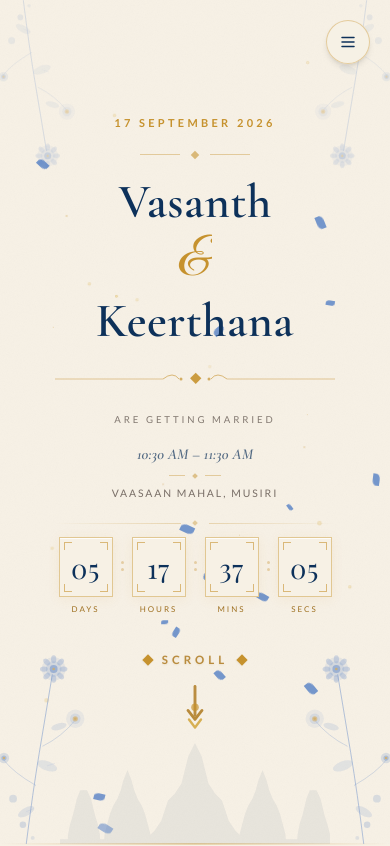
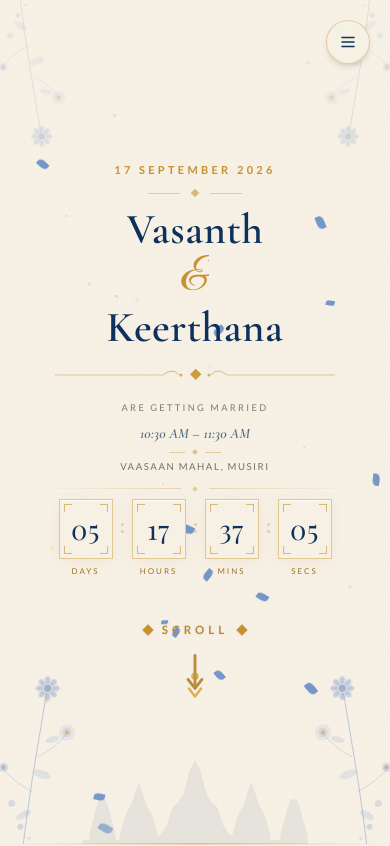
Before and after one commit to Vishwa7477/Kee-Nino, a React (Vite) app: page / in a window 390 px wide. Shown: the top 846 px of the page. Built offline with nearby package versions, Linux system fonts and the light colour scheme; a web font is replaced by a local one.

Commit message:
fix: compact hero spacing on mobile to eliminate bottom empty void

```diff
--- a/src/sections/Hero.tsx
+++ b/src/sections/Hero.tsx
@@ -293,7 +293,7 @@ export const Hero: React.FC = () => {
     <section
       id="home"
       ref={containerRef}
-      className="relative min-h-screen flex items-center justify-center overflow-hidden"
+      className="relative min-h-screen flex flex-col justify-between items-center overflow-hidden"
       style={{ background: '#F7F1E5' }}
       aria-label="Wedding invitation hero"
     >
@@ -340,28 +340,28 @@ export const Hero: React.FC = () => {
       {/* Temple silhouette — anchored flush to the bottom ending */}
       <motion.div
         className="absolute bottom-0 left-0 right-0 pointer-events-none z-0 flex items-end justify-center overflow-hidden"
-        style={{ height: 'clamp(65px, 12vh, 120px)', y: reduced ? 0 : bgY }}
+        style={{ height: 'clamp(50px, 10vh, 100px)', y: reduced ? 0 : bgY }}
         aria-hidden="true"
       >
-        <TempleSilhouette opacity={0.06} className="w-full h-full object-cover object-bottom" />
+        <TempleSilhouette opacity={0.065} className="w-full h-full object-cover object-bottom" />
       </motion.div>
 
       {/* Floral corners */}
-      <div className="absolute left-0 bottom-0 w-36 md:w-60 lg:w-72 pointer-events-none z-10" aria-hidden="true">
+      <div className="absolute left-0 bottom-0 w-32 sm:w-44 md:w-60 lg:w-72 pointer-events-none z-10" aria-hidden="true">
         <FloralCornerLeft opacity={0.7} />
       </div>
-      <div className="absolute right-0 bottom-0 w-36 md:w-60 lg:w-72 pointer-events-none z-10" aria-hidden="true">
+      <div className="absolute right-0 bottom-0 w-32 sm:w-44 md:w-60 lg:w-72 pointer-events-none z-10" aria-hidden="true">
         <FloralCornerRight opacity={0.7} />
       </div>
       <div
-        className="absolute left-0 top-0 w-32 md:w-48 pointer-events-none z-10"
+        className="absolute left-0 top-0 w-28 sm:w-36 md:w-48 pointer-events-none z-10"
         style={{ transform: 'scaleY(-1)' }}
         aria-hidden="true"
       >
         <FloralCornerLeft opacity={0.35} />
       </div>
       <div
-        className="absolute right-0 top-0 w-32 md:w-48 pointer-events-none z-10"
+        className="absolute right-0 top-0 w-28 sm:w-36 md:w-48 pointer-events-none z-10"
         style={{ transform: 'scaleY(-1)' }}
         aria-hidden="true"
       >
@@ -374,12 +374,12 @@ export const Hero: React.FC = () => {
 
       {/* Main content */}
       <motion.div
-        className="relative z-20 text-center px-6 py-14 md:py-20 flex flex-col items-center"
+        className="relative z-20 text-center px-4 pt-10 pb-4 sm:pt-14 sm:pb-6 md:py-16 flex flex-col items-center justify-center flex-1 my-auto w-full max-w-4xl"
         style={{ y: reduced ? 0 : textY }}
       >
         {/* Date eyebrow */}
         <motion.p
-          className="eyebrow text-gold mb-5"
+          className="eyebrow text-gold mb-3 md:mb-4"
           variants={fadeUp}
           initial="hidden"
           animate="visible"
@@ -390,23 +390,23 @@ export const Hero: React.FC = () => {
 
         {/* Decorative line */}
         <motion.div
-          className="flex items-center gap-3 mb-5 md:mb-6"
+          className="flex items-center gap-3 mb-3 md:mb-5"
           variants={fadeUp}
           initial="hidden"
           animate="visible"
           transition={{ duration: 0.7, ease: 'easeOut', ...stagger(1) }}
           aria-hidden="true"
         >
-          <div className="w-10 h-px bg-gold/40" />
+          <div className="w-8 md:w-10 h-px bg-gold/40" />
           <div className="w-1.5 h-1.5 rotate-45 bg-gold/60" />
-          <div className="w-10 h-px bg-gold/40" />
+          <div className="w-8 md:w-10 h-px bg-gold/40" />
         </motion.div>
 
         {/* Groom name */}
-        <div className="overflow-hidden mb-2">
+        <div className="overflow-hidden mb-1 md:mb-2">
           <motion.h1
             className="font-display font-light text-navy leading-none tracking-wide"
-            style={{ fontSize: 'clamp(3rem, 12vw, 8rem)' }}
+            style={{ fontSize: 'clamp(2.6rem, 11vw, 7.5rem)' }}
             initial={{ y: '110%' }}
             animate={{ y: '0%' }}
             transition={{ duration: 1, ease: [0.22, 1, 0.36, 1], ...stagger(2) }}
@@ -416,10 +416,10 @@ export const Hero: React.FC = () => {
         </div>
 
         {/* Ampersand */}
-        <div className="overflow-hidden mb-2">
+        <div className="overflow-hidden mb-1 md:mb-2">
           <motion.span
             className="font-script text-gold block leading-none"
-            style={{ fontSize: 'clamp(3rem, 14vw, 9rem)' }}
+            style={{ fontSize: 'clamp(2.6rem, 12vw, 8rem)' }}
             initial={{ y: '110%' }}
             animate={{ y: '0%' }}
             transition={{ duration: 1, ease: [0.22, 1, 0.36, 1], ...stagger(3) }}
@@ -430,10 +430,10 @@ export const Hero: React.FC = () => {
         </div>
 
         {/* Bride name */}
-        <div className="overflow-hidden mb-5 md:mb-6">
+        <div className="overflow-hidden mb-3 md:mb-5">
           <motion.h1
             className="font-display font-light text-navy leading-none tracking-wide"
-            style={{ fontSize: 'clamp(3rem, 12vw, 8rem)' }}
+            style={{ fontSize: 'clamp(2.6rem, 11vw, 7.5rem)' }}
             initial={{ y: '110%' }}
             animate={{ y: '0%' }}
             transition={{ duration: 1, ease: [0.22, 1, 0.36, 1], ...stagger(4) }}
@@ -444,7 +444,7 @@ export const Hero: React.FC = () => {
 
         {/* OrnamentDivider */}
         <motion.div
-          className="w-full max-w-xs md:max-w-sm mb-5 md:mb-6"
+          className="w-full max-w-xs md:max-w-sm mb-3 md:mb-5"
           variants={fadeUp}
           initial="hidden"
           animate="visible"
@@ -456,8 +456,8 @@ export const Hero: React.FC = () => {
 
         {/* Are getting married */}
         <motion.p
-          className="font-body text-brown/55 tracking-[0.3em] uppercase mb-4"
-          style={{ fontSize: 'clamp(0.6rem, 2vw, 0.75rem)' }}
+          className="font-body text-brown/55 tracking-[0.25em] md:tracking-[0.3em] uppercase mb-2 md:mb-3"
+          style={{ fontSize: 'clamp(0.58rem, 1.8vw, 0.72rem)' }}
           variants={fadeUp}
           initial="hidden"
           animate="visible"
@@ -468,7 +468,7 @@ export const Hero: React.FC = () => {
 
         {/* Time & venue block */}
         <motion.div
-          className="flex flex-col items-center gap-2"
+          className="flex flex-col items-center gap-1.5 md:gap-2"
           variants={fadeUp}
           initial="hidden"
           animate="visible"
@@ -476,7 +476,7 @@ export const Hero: React.FC = () => {
         >
           <p
             className="font-display text-navy/70 italic"
-            style={{ fontSize: 'clamp(0.95rem, 3vw, 1.3rem)' }}
+            style={{ fontSize: 'clamp(0.9rem, 2.6vw, 1.25rem)' }}
           >
             {COPY.hero.time}
           </p>
@@ -486,8 +486,8 @@ export const Hero: React.FC = () => {
             <div className="w-4 h-px bg-gold/40" />
           </div>
           <p
-            className="font-body text-brown/60 tracking-[0.18em] uppercase"
-            style={{ fontSize: 'clamp(0.65rem, 1.8vw, 0.75rem)' }}
+            className="font-body text-brown/60 tracking-[0.16em] uppercase"
+            style={{ fontSize: 'clamp(0.6rem, 1.6vw, 0.72rem)' }}
           >
             {COPY.hero.venue}
           </p>
@@ -495,7 +495,7 @@ export const Hero: React.FC = () => {
 
         {/* ── Hero countdown ── */}
         <motion.div
-          className="mt-5 mb-1 w-full flex flex-col items-center gap-3"
+          className="mt-3 md:mt-5 mb-1 w-full flex flex-col items-center gap-2 md:gap-3"
           variants={fadeUp}
           initial="hidden"
           animate="visible"
@@ -511,7 +511,9 @@ export const Hero: React.FC = () => {
         </motion.div>
 
         {/* ── Premium scroll indicator ── */}
-        <ScrollIndicator />
+        <div className="mt-2 md:mt-4 mb-2">
+          <ScrollIndicator />
+        </div>
       </motion.div>
 
       {/* Bottom gold border accent */}
```
